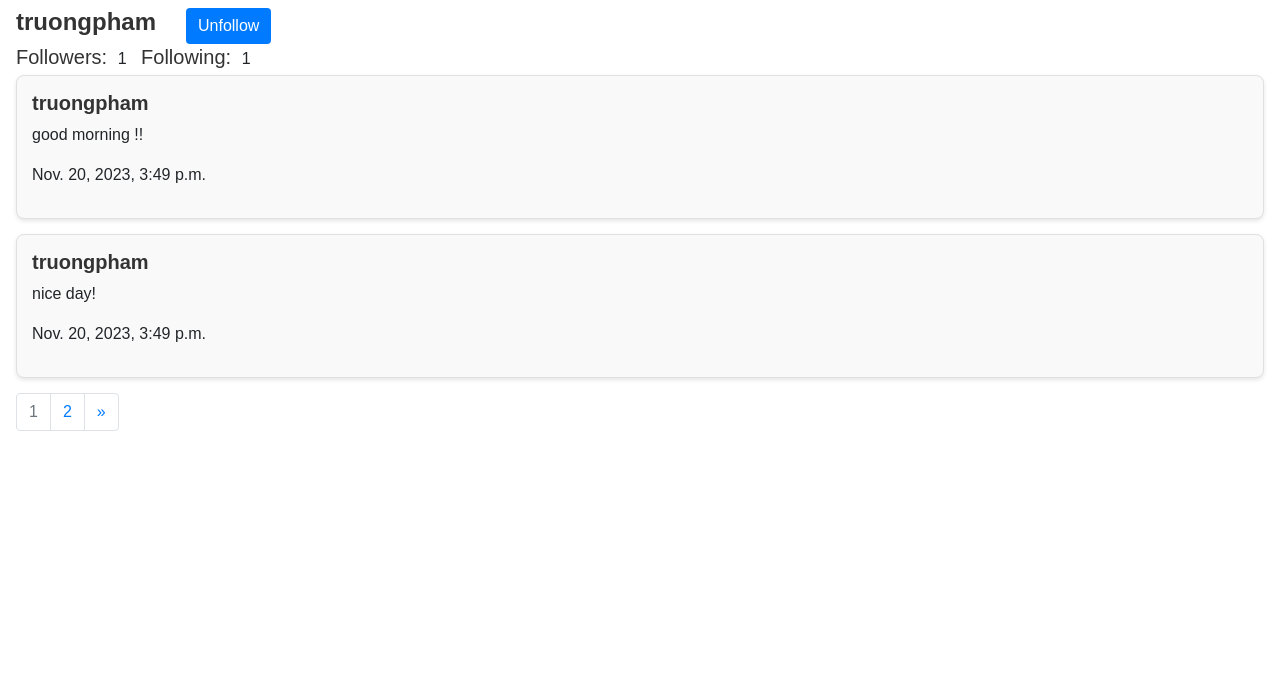
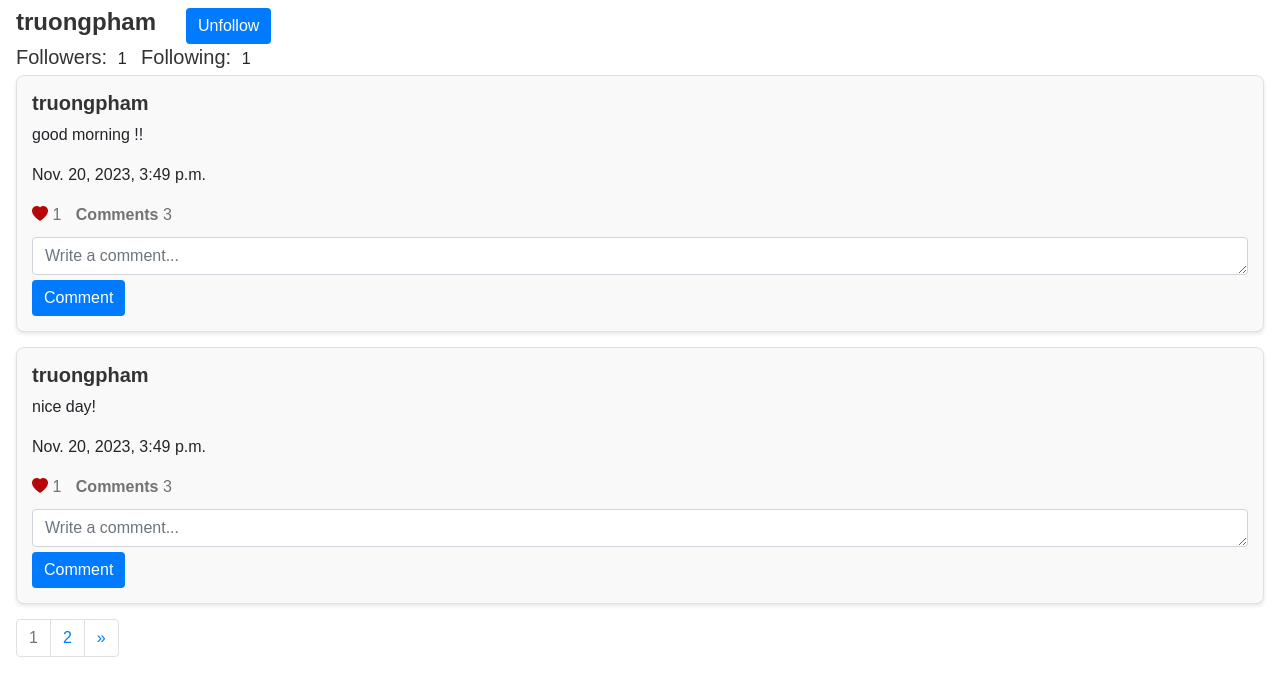
Before and after one commit to truongpham1999/Social-Network, a Django app: page /profile/1 in a window 1280 px wide. Shown: the part 58-754 px from the top of the page. Run offline with Django 3.2, Linux system fonts and the light colour scheme; a user stored in the database is signed in; data comes from the database, SQL or seed files in the repository; both versions use the stored data as it was after the commit; some libraries are stand-ins or nearby versions.

Commit message:
add comment function in Following and profile page

```diff
--- a/social_network/network/templates/network/profile.html
+++ b/social_network/network/templates/network/profile.html
@@ -29,10 +29,33 @@
         </div>
 
         {% for post in posts %}
-            <div class="post-form mt-1 text-left">
-                <a href="{% url 'profile' post.poster.id %}"><h5><strong>{{ post.poster }}</strong></h5></a>
-                <p>{{ post.content }}</p>
+            <div class="post-form mt-1 text-left" id="post-{{ post.id }}">
+                <div class="flex-container-2">
+                    <div>
+                        <a href="{% url 'profile' post.poster.id %}"><h5><strong>{{ post.poster }}</strong></h5></a>
+                    </div>
+                </div>
+
+                <p class="post-content">{{ post.content }}</p>
                 <p>{{ post.date }}</p>
+                <div class="like-div" id="like-container-{{ post.id }}">
+                    <a href="javascript:void(0)" class="like-button {% if post.is_liked %}liked{% else %}unliked{% endif %}"
+                    id="like-button-{{ post.id }}" data-post-id="{{ post.id }}" data-like="{{ post.is_liked|yesno:'true,false' }}">
+                        <i class="bi bi-heart-fill"></i>
+                    </a>
+                    <span class="like-count" id="like-count-{{ post.id }}">{{ post.like_count }}</span>
+                    <a href="javascript:void(0)" class="comment-link" data-post-id="{{ post.id }}">Comments</a>
+                    <span class="comment-count" id="comment-count-{{ post.id }}">{{ post.comment_count }}</span>
+                </div>
+                <div id="comment-container-{{ post.id}}">
+                    <div id="comments-section-{{ post.id }}" style="display:none;">
+                        <!-- Comments go here -->
+                    </div>
+                    {% if user.is_authenticated %}
+                        <textarea class="form-control comment-text" id="comment-text-{{ post.id }}" placeholder="Write a comment..." cols="70" rows="1"></textarea>
+                        <button class="btn btn-primary comment-btn" data-post-id="{{ post.id }}">Comment</button>
+                    {% endif %}
+                </div>
             </div>
         {% endfor %}
 
--- a/social_network/network/views.py
+++ b/social_network/network/views.py
@@ -116,6 +116,9 @@ def following_page(request):
         followed_users = User.objects.filter(followed__follower=request.user)
         posts = Post.objects.filter(poster__in=followed_users).order_by('-date')
 
+        for post in posts:
+            post.is_liked = post.is_like_by_user(request.user)
+
         # using the paginate_posts function to paginate posts
         posts, previous_page, next_page = paginate_posts(posts, request.GET.get('page'), 2)
 
@@ -163,13 +166,16 @@ def profile(request, user_id):
     followers_count = profile_user.followed.count()
     following_count = profile_user.followers.count()
 
-    # using the paginate_posts function to paginate posts
-    posts, previous_page, next_page = paginate_posts(posts, request.GET.get('page'), 2)
-
     # check if the logged-in user is following the profile user
     is_following = False
     if request.user.is_authenticated and request.user != profile_user:
         is_following = Follow.objects.filter(follower=request.user, followed=profile_user).exists()
+
+        for post in posts:
+            post.is_liked = post.is_like_by_user(request.user)
+
+    # using the paginate_posts function to paginate posts
+    posts, previous_page, next_page = paginate_posts(posts, request.GET.get('page'), 2)
 
     return render(request, "network/profile.html", {
         "profile_user": profile_user,
```
Also changed, not shown: social_network/network/templates/network/following.html (+26 -3 lines), social_network/db.sqlite3.
